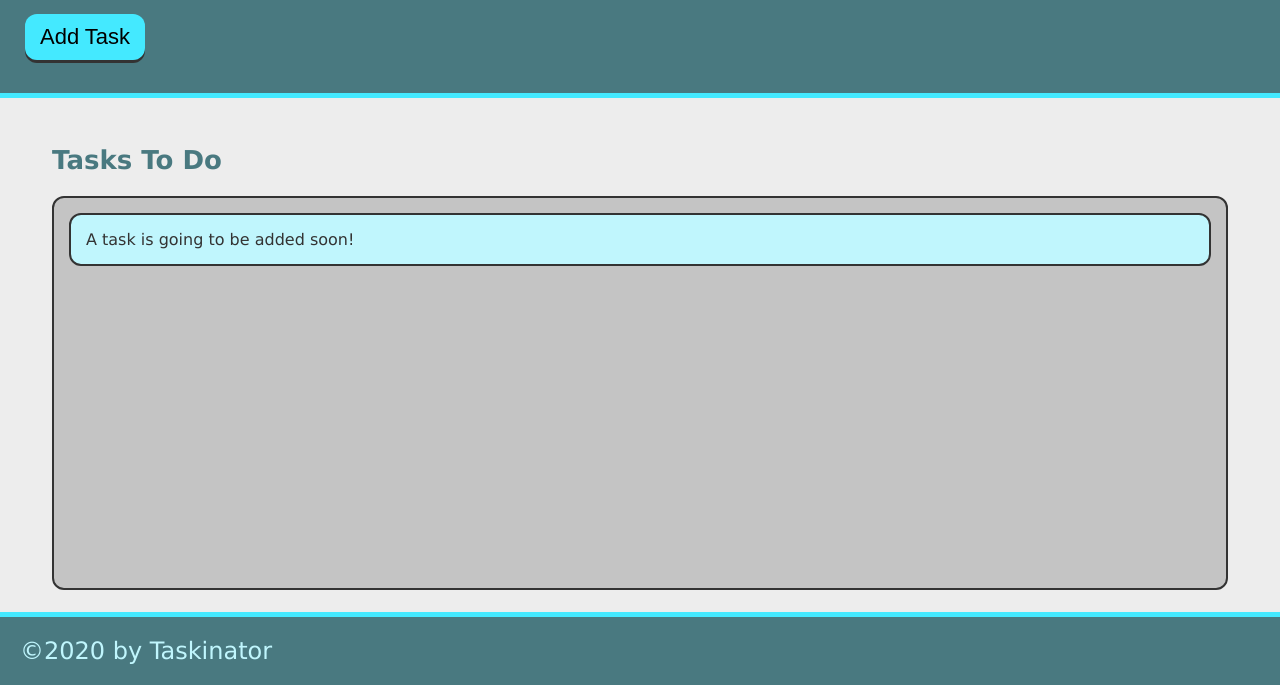
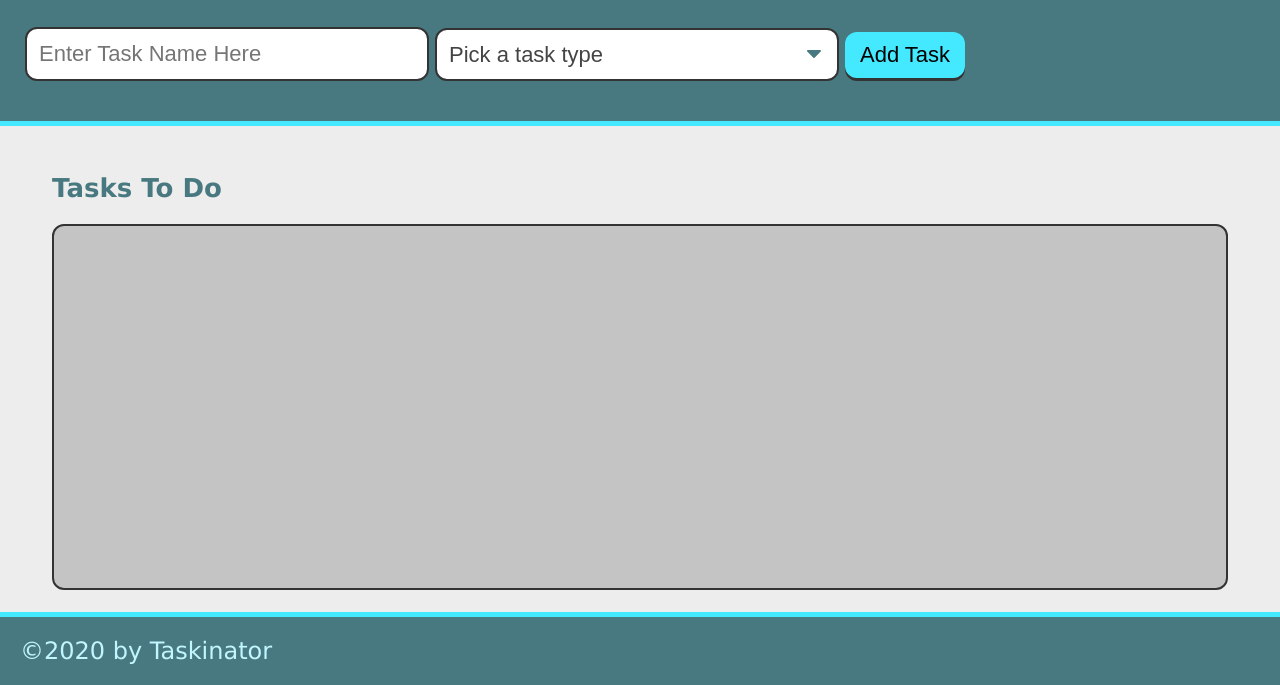
Before and after one commit to AngerOverApathy/taskinator, a plain HTML site: page index.html in a window 1280 px wide. Shown: the part 115-800 px from the top of the page. Drawn offline with Linux system fonts and the light colour scheme.

Commit message:
created add-task form

```diff
--- a/index.html
+++ b/index.html
@@ -11,14 +11,31 @@
     <header>
         <h1 class="page-title">Taskinator</h1>
         <p>Click the button below to add a new task!</p>
-        <button class="btn" id="save-task" type="submit">Add Task</button>
+        <form id='task-form'>
+            <div class="form-group">
+                <input type="text" name="task-name" placeholder="Enter Task Name Here" />
+            </div>
+
+            <div class="form-group">
+                <select name="task-type" class="select-dropdown">
+                    <option value=" " disabled selected>Pick a task type</option>
+                    <option value="Print">Print</option>
+                    <option value="Web">Web</option>
+                    <option value="Mobile">Mobile</option>
+                </select>
+            </div>
+
+            <div class="form-group">
+                <button class="btn" id="save-task" type="submit">Add Task</button>
+            </div>
+        </form>
     </header>
 
     <main class="page-content">
         <section class="task-list-wrapper">
             <h2 class="list-title">Tasks To Do</h2>
             <ul class="task-list" id="tasks-to-do">
-                <li class="task-item">A task is going to be added soon!</li>
+
             </ul>
         </section>
     </main>
```
